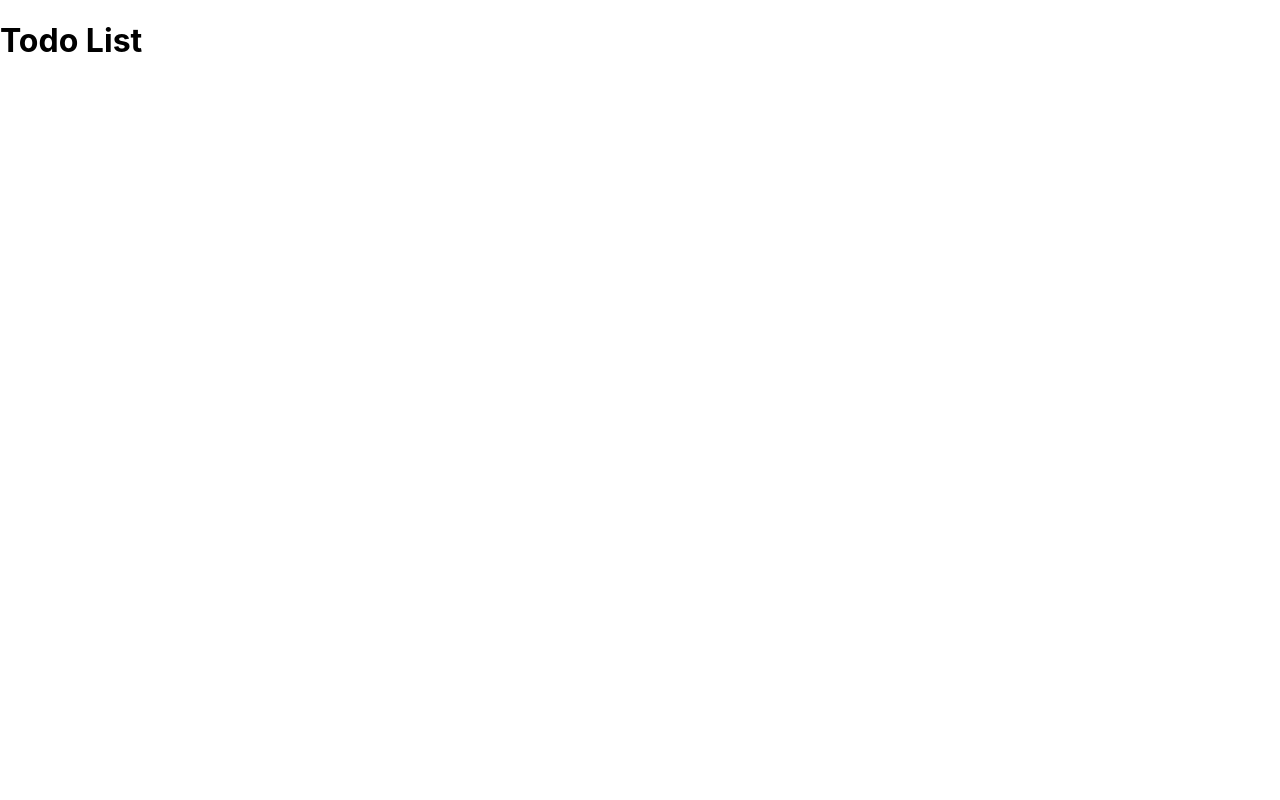
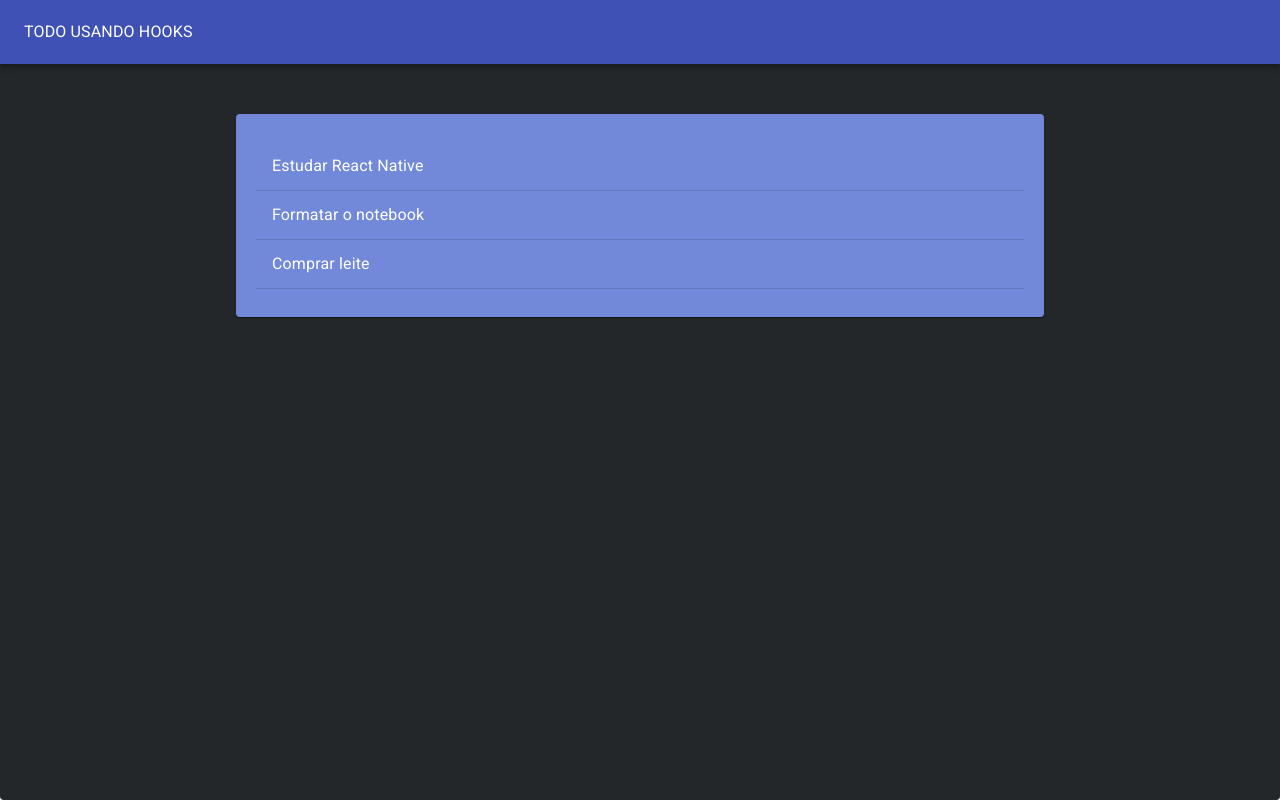
Before and after one commit to ElmiRabelo/todolist-react-hooks, a React (Create React App) app: page / in a window 1280 px wide. Built offline with nearby package versions, Linux system fonts and the light colour scheme.

Commit message:
todo-list criado e estrutura inicial de todo-list adicionada e estilizada

```diff
--- a/src/App.js
+++ b/src/App.js
@@ -1,10 +1,10 @@
 import React from "react";
-import TodoList from "./components/todo-list.component";
+import TodoApp from "./components/todo-app.component";
 
 function App() {
 	return (
-		<div className="App">
-			<TodoList />
+		<div>
+			<TodoApp />
 		</div>
 	);
 }
--- /dev/null
+++ b/src/components/todo-app.component.jsx
@@ -0,0 +1,41 @@
+import React, { useState } from "react";
+
+//components de material-ui
+import Typography from "@material-ui/core/Typography";
+import Paper from "@material-ui/core/Paper";
+import AppBar from "@material-ui/core/AppBar";
+import Toolbar from "@material-ui/core/Toolbar";
+import Grid from "@material-ui/core/Grid";
+import { inherits } from "util";
+
+//custom components
+import TodoList from "./todo-list.component";
+
+function TodoApp() {
+	const initialTodos = [
+		{ id: 1, task: "Estudar React Native", completed: false },
+		{ id: 2, task: "Formatar o notebook", completed: false },
+		{ id: 3, task: "Comprar leite", completed: true }
+	];
+	const [todos, setTodos] = useState(initialTodos);
+	return (
+		<Paper
+			style={{
+				padding: 0,
+				margin: 0,
+				height: "100vh",
+				backgroundColor: "#23272a"
+			}}
+			elevation={0}
+		>
+			<AppBar color="primary" position="static" style={{ height: "64px" }}>
+				<Toolbar>
+					<Typography color="inherit">TODO USANDO HOOKS</Typography>
+				</Toolbar>
+			</AppBar>
+			<TodoList todos={todos} />
+		</Paper>
+	);
+}
+
+export default TodoApp;
--- a/src/components/todo-list.component.jsx
+++ b/src/components/todo-list.component.jsx
@@ -1,10 +1,30 @@
 import React from "react";
+import Paper from "@material-ui/core/Paper";
+import List from "@material-ui/core/List";
+import ListItem from "@material-ui/core/ListItem";
+import ListItemText from "@material-ui/core/ListItemText";
+import Divider from "@material-ui/core/Divider";
 
-function TodoList() {
+function TodoList(props) {
+	const mapTodos = props.todos.map(todo => (
+		<>
+			<ListItem>
+				<ListItemText style={{ color: "white" }}>{todo.task}</ListItemText>
+			</ListItem>
+			<Divider />
+		</>
+	));
 	return (
-		<div>
-			<h1>Todo List</h1>
-		</div>
+		<Paper
+			style={{
+				width: "60vw",
+				margin: "50px auto",
+				padding: "20px",
+				backgroundColor: "#7289da"
+			}}
+		>
+			<List>{mapTodos}</List>
+		</Paper>
 	);
 }
 
```
